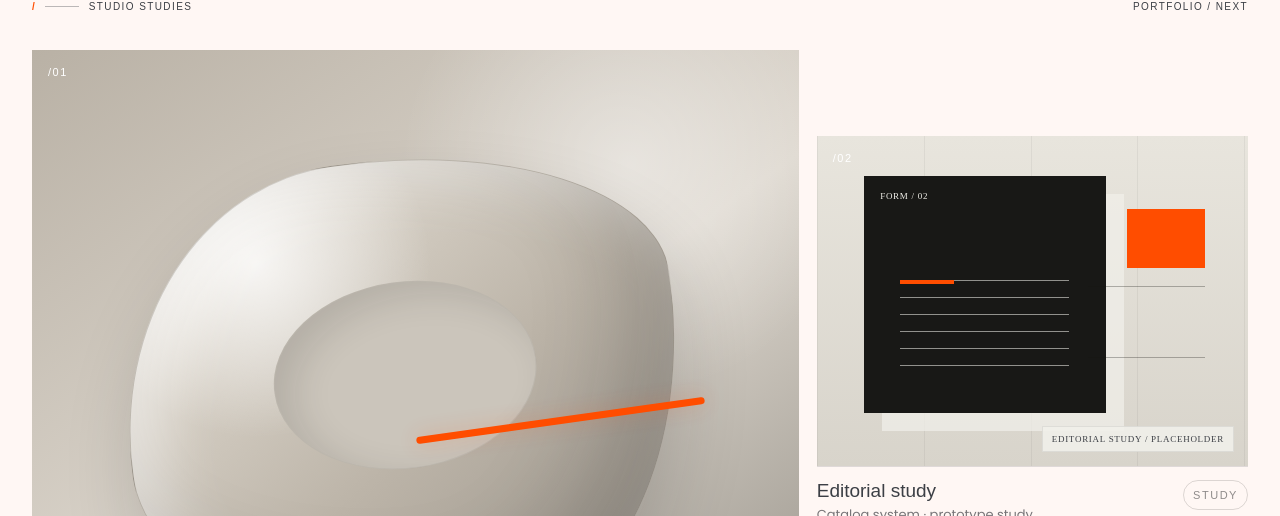
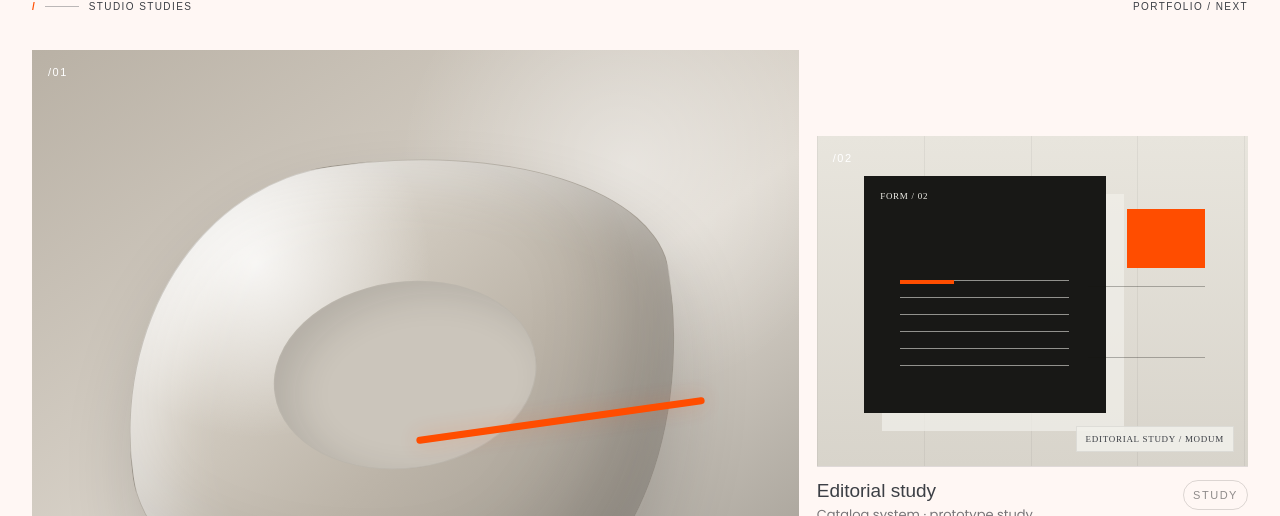
Before and after one commit to configuralo-it/modum-web, a Next.js app: page / in a window 1280 px wide. Shown: the part 1036-1552 px from the top of the page. Built offline with nearby package versions, Linux system fonts and the light colour scheme.

Commit message:
polish: make study labels presentation-ready

```diff
--- a/app/globals.css
+++ b/app/globals.css
@@ -138,7 +138,7 @@
 }
 .project-info button:hover{transform:rotate(45deg);background:var(--ink);color:white}
 .project-object:after{
-  content:"ASSET / PENDING";
+  content:"STUDIO / STUDY";
   position:absolute;
   right:14px;bottom:14px;
   padding:7px 9px;
@@ -373,7 +373,7 @@
   box-shadow:0 0 20px rgba(255,77,0,.24);
   transform:rotate(-8deg);
 }
-.project-1 .project-object:after{content:"MATERIAL STUDY / PLACEHOLDER"}
+.project-1 .project-object:after{content:"MATERIAL STUDY / MODUM"}
 
 /* 02 — editorial / catalog */
 .project-2 .project-object{
@@ -426,7 +426,7 @@
   border-top:1px solid rgba(20,20,18,.3);
   border-bottom:1px solid rgba(20,20,18,.3);
 }
-.project-2 .project-object:after{content:"EDITORIAL STUDY / PLACEHOLDER"}
+.project-2 .project-object:after{content:"EDITORIAL STUDY / MODUM"}
 
 /* 03 — product configurator / digital instrument */
 .project-3 .project-object{
@@ -469,7 +469,7 @@
     repeating-linear-gradient(180deg,transparent 0 31px,rgba(241,240,234,.22) 31px 32px);
 }
 .project-3 .project-object:after{
-  content:"CONFIGURATOR STUDY / PLACEHOLDER";
+  content:"CONFIGURATOR STUDY / MODUM";
   background:rgba(20,20,18,.74);
   color:#f1f0ea;
   border-color:rgba(241,240,234,.14);
```
